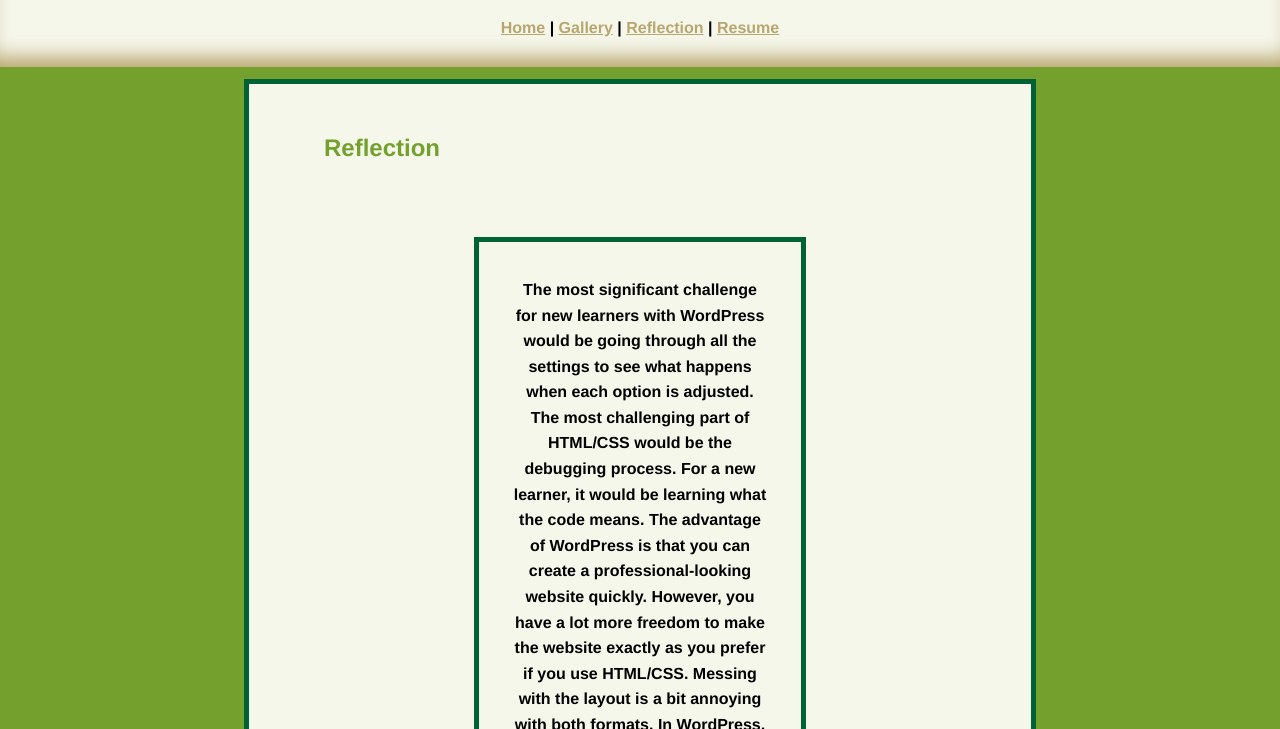
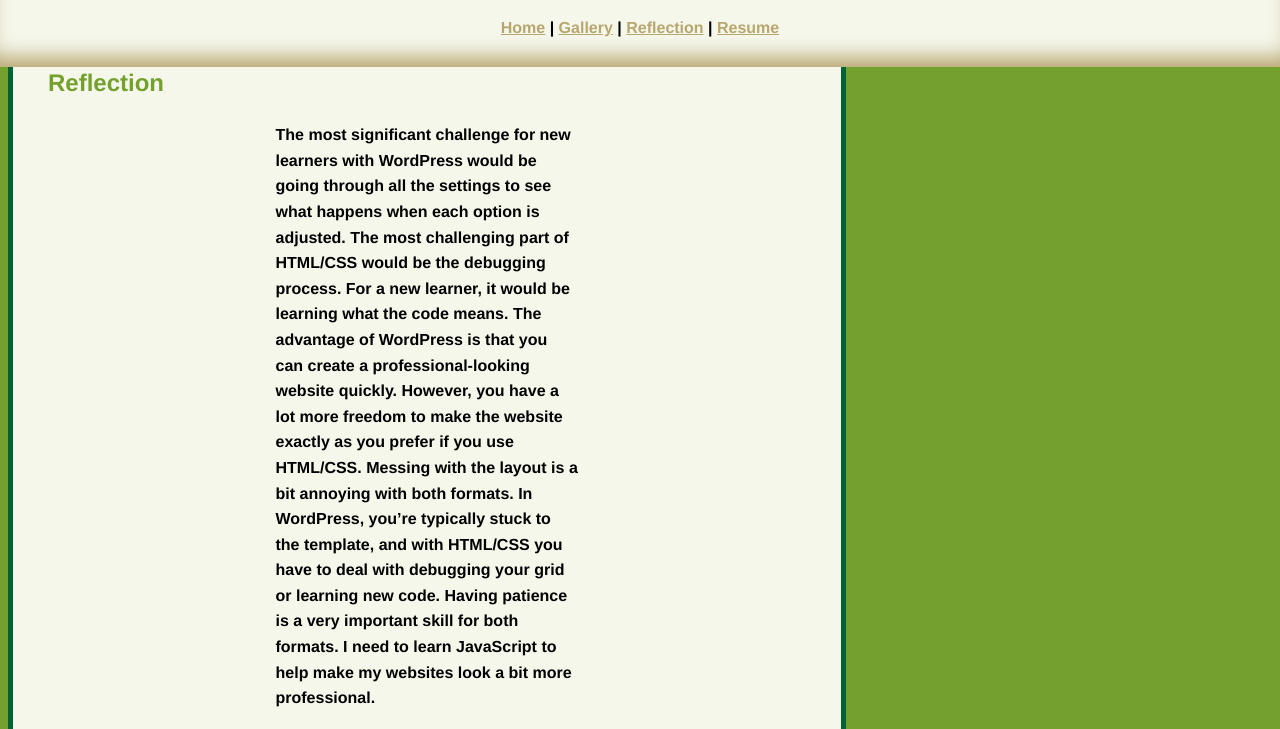
Before and after one commit to MystKitteh/portfolio, a plain HTML site: page docs/reflection.html in a window 1280 px wide. Shown: the part 71-800 px from the top of the page. Drawn offline with Linux system fonts and the light colour scheme.

Commit message:
adding style

```diff
--- a/docs/reflection.html
+++ b/docs/reflection.html
@@ -15,9 +15,9 @@
                         href="reflection.html">Reflection</a> | <a href="resume.html">Resume</a></b>
             </nav>
         </div>
-        <div class="text-box">
+        <div id="text" style="width: 60%; text-align: left">
             <h2>Reflection</h2>
-            <p id="text"> The most significant challenge for new learners with WordPress would be going
+            <p> The most significant challenge for new learners with WordPress would be going
                 through all the settings to see what happens when each option is adjusted. The most
                 challenging part of HTML/CSS would be the debugging process. For a new learner, it
                 would be learning what the code means. The advantage of WordPress is that you can
```
